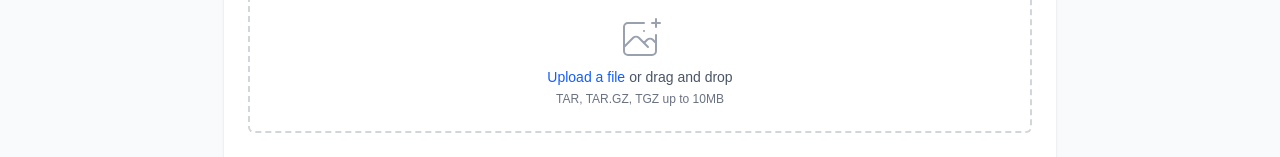
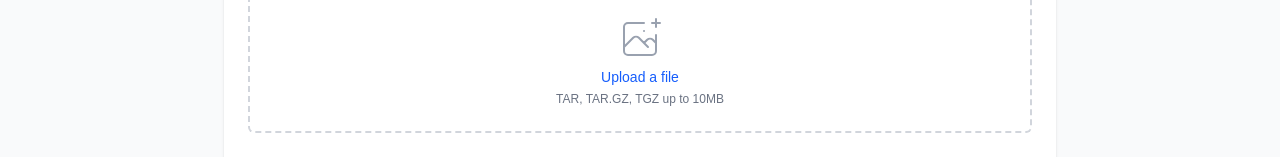
Before and after one commit to Scaleup-Excellenteam/nvidia-ui-team, a Next.js app in the folder frontend/: page /dashboard/upload in a window 1280 px wide. Shown: the part 175-332 px from the top of the page. Built offline with nearby package versions, Linux system fonts and the light colour scheme.

Commit message:
Deleted drag and drop

```diff
--- a/frontend/src/app/dashboard/upload/page.tsx
+++ b/frontend/src/app/dashboard/upload/page.tsx
@@ -20,7 +20,7 @@ export default function UploadPage() {
     maxContainers: 5,
     staticContainers: 2,
     itemsPerContainer: 100,
-    paymentLimit: 50.00, // New field for payment limit
+    paymentLimit: 50.0, // New field for payment limit
     description: "",
   });
 
@@ -179,7 +179,7 @@ export default function UploadPage() {
                       strokeLinejoin="round"
                     />
                   </svg>
-                  <div className="flex text-sm text-gray-600">
+                  <div className="flex justify-center text-sm text-gray-600">
                     <label
                       htmlFor="file-upload"
                       className="relative cursor-pointer bg-white rounded-md font-medium text-blue-600 hover:text-blue-500 focus-within:outline-none focus-within:ring-2 focus-within:ring-offset-2 focus-within:ring-blue-500"
@@ -195,7 +195,6 @@ export default function UploadPage() {
                         ref={fileInputRef}
                       />
                     </label>
-                    <p className="pl-1">or drag and drop</p>
                   </div>
                   <p className="text-xs text-gray-500">
                     TAR, TAR.GZ, TGZ up to 10MB
```
